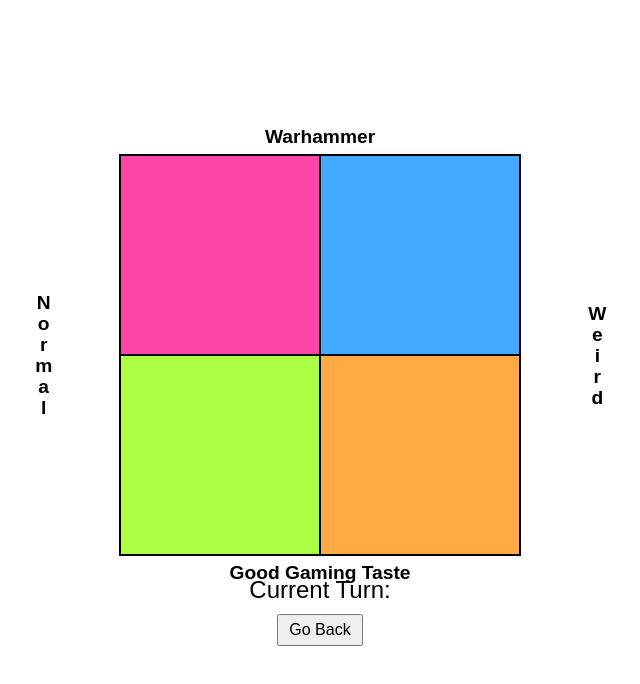
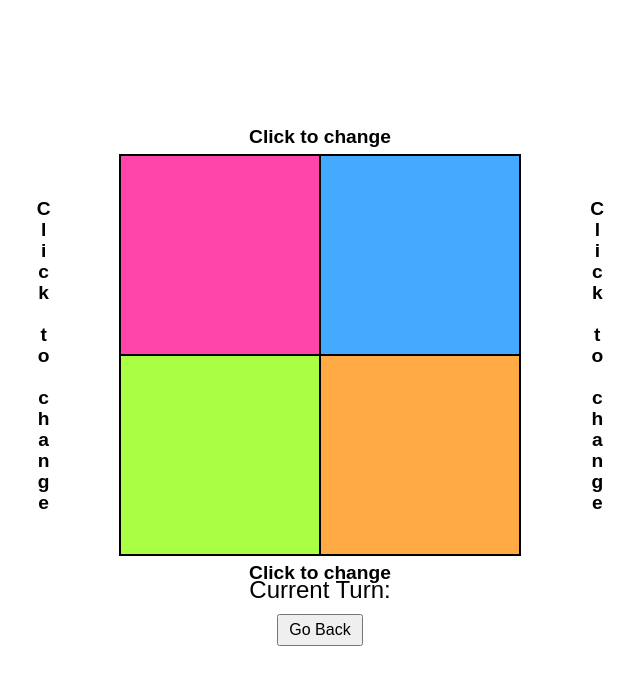
Before and after one commit to nicholass1201/Political_Compass, a plain HTML site: page index.html in a window 1280 px wide. Shown: the whole page, without its empty margins (320-960 px from the left). Drawn offline with Linux system fonts and the light colour scheme.

Commit message:
Update index.html

```diff
--- a/index.html
+++ b/index.html
@@ -8,10 +8,10 @@
 </head>
 <body>
     <div id="compass" class="compass">
-        <div class="label top" id="label-top">Warhammer</div>
-        <div class="label bottom" id="label-bottom">Good Gaming Taste</div>
-        <div class="label left" id="label-left">Normal</div>
-        <div class="label right" id="label-right">Weird</div>
+        <div class="label top" id="label-top">Click to change</div>
+        <div class="label bottom" id="label-bottom">Click to change</div>
+        <div class="label left" id="label-left">Click to change</div>
+        <div class="label right" id="label-right">Click to change</div>
         <div class="grid">
             <div class="quadrant top-left"></div>
             <div class="quadrant top-right"></div>
```
